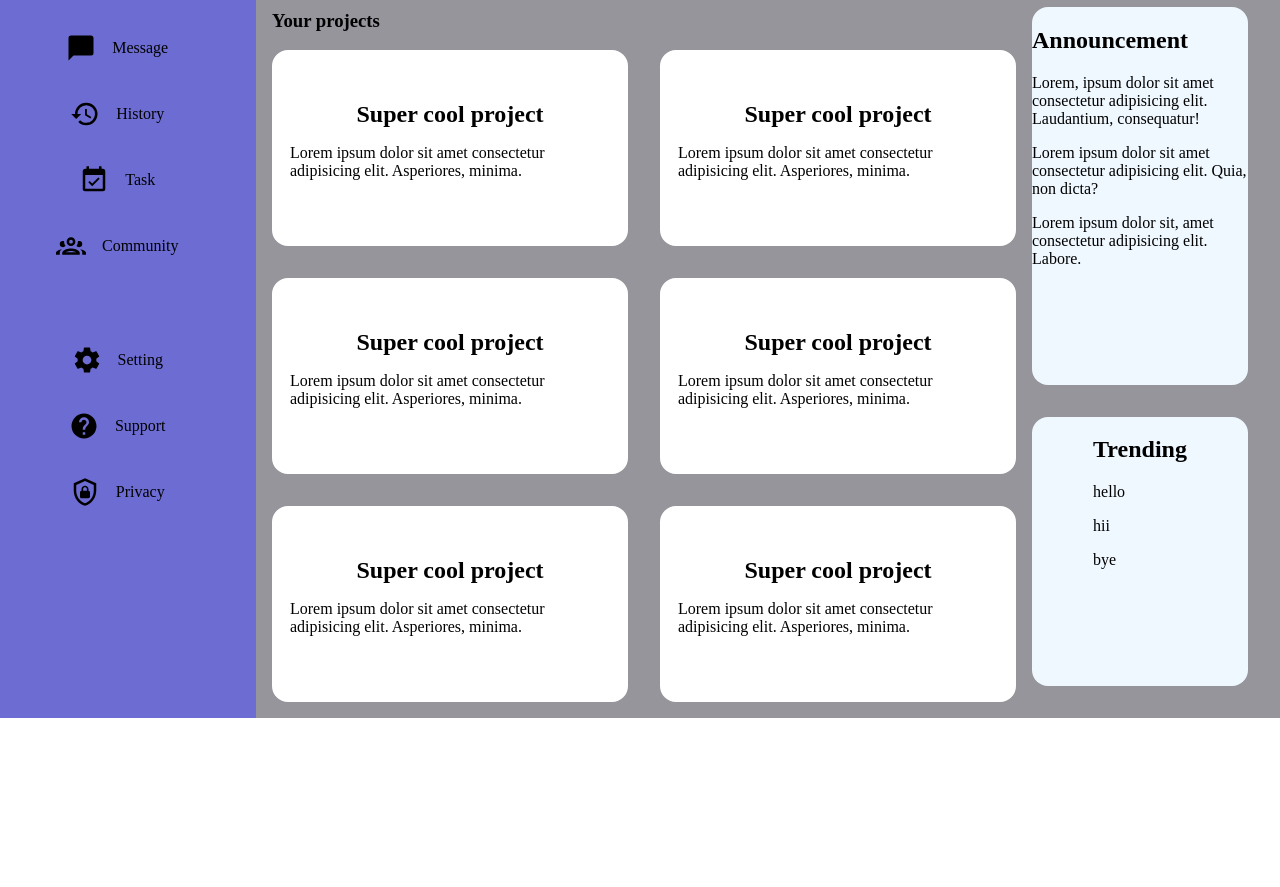
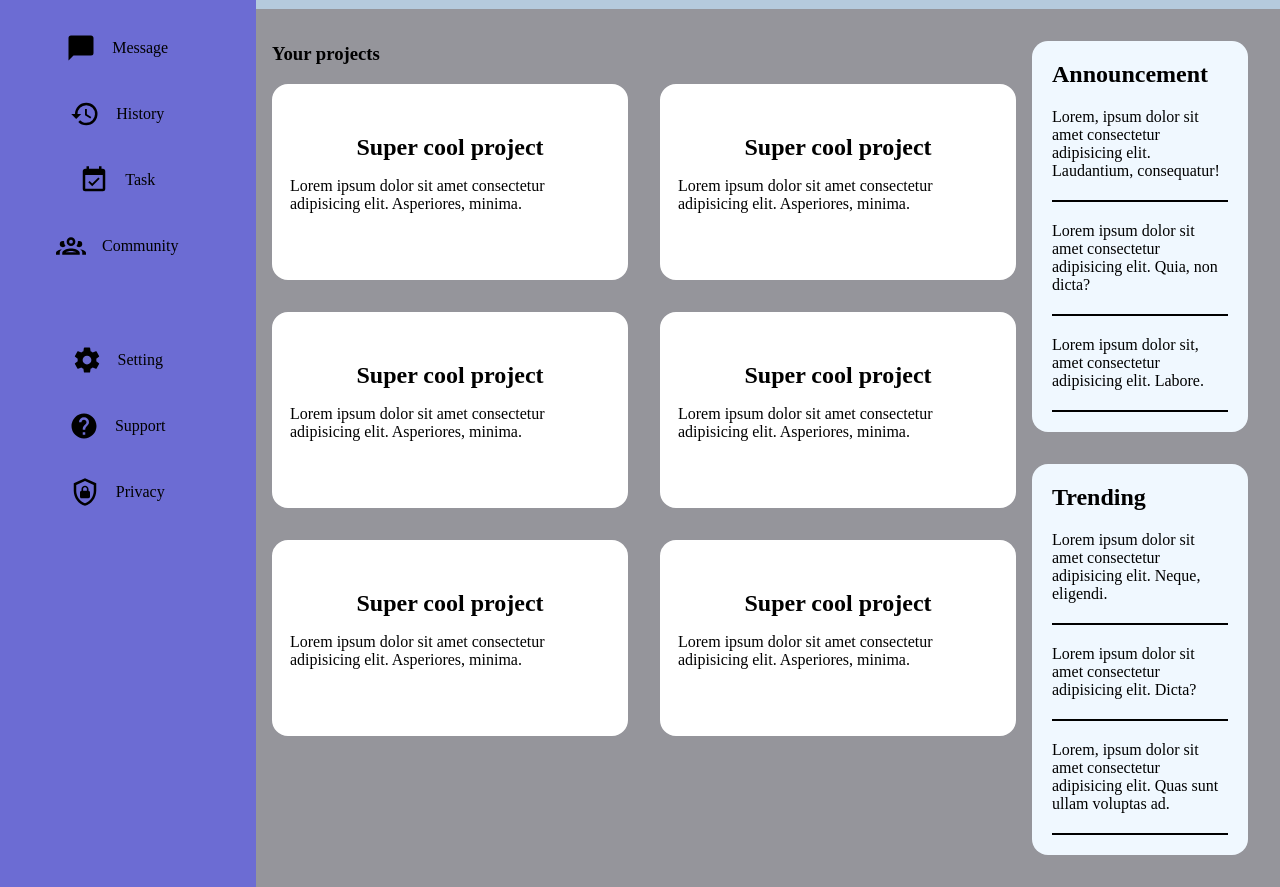
Before and after one commit to abhi6777/Admin_Dashboard, a plain HTML site: page index.html in a window 1280 px wide. Shown: the part 211-1098 px from the top of the page. Before the commit the page ends 929 px from the top, so only its background shows below. Drawn offline with Linux system fonts and the light colour scheme.

Commit message:
Completed the project as per the the Admin requiremets in the odin project

```diff
--- a/index.html
+++ b/index.html
@@ -154,8 +154,14 @@
                   Lorem, ipsum dolor sit amet consectetur adipisicing elit.
                   Laudantium, consequatur!
                 </p>
-                <p>Lorem ipsum dolor sit amet consectetur adipisicing elit. Quia, non dicta?</p>
-                <p>Lorem ipsum dolor sit, amet consectetur adipisicing elit. Labore.</p>
+                <p>
+                  Lorem ipsum dolor sit amet consectetur adipisicing elit. Quia,
+                  non dicta?
+                </p>
+                <p>
+                  Lorem ipsum dolor sit, amet consectetur adipisicing elit.
+                  Labore.
+                </p>
               </div>
             </div>
           </div>
@@ -163,9 +169,18 @@
             <div>
               <h2>Trending</h2>
               <div>
-                <p>hello</p>
-                <p>hii</p>
-                <p>bye</p>
+                <p>
+                  Lorem ipsum dolor sit amet consectetur adipisicing elit.
+                  Neque, eligendi.
+                </p>
+                <p>
+                  Lorem ipsum dolor sit amet consectetur adipisicing elit.
+                  Dicta?
+                </p>
+                <p>
+                  Lorem, ipsum dolor sit amet consectetur adipisicing elit. Quas
+                  sunt ullam voluptas ad.
+                </p>
               </div>
             </div>
           </div>
--- a/style.css
+++ b/style.css
@@ -168,8 +168,17 @@ body {
 
 /* after completion modifications */
 
-.announcement div div p {
+.announcement div div p,
+.trending div div p {
   display: grid;
   align-content: center;
   justify-items: center;
+  border-bottom: 2px solid black;
+  margin: 20px;
+  padding-bottom: 20px;
 }
+
+.section div h2 {
+  margin: 20px;
+  align-self: center;
+}
```
